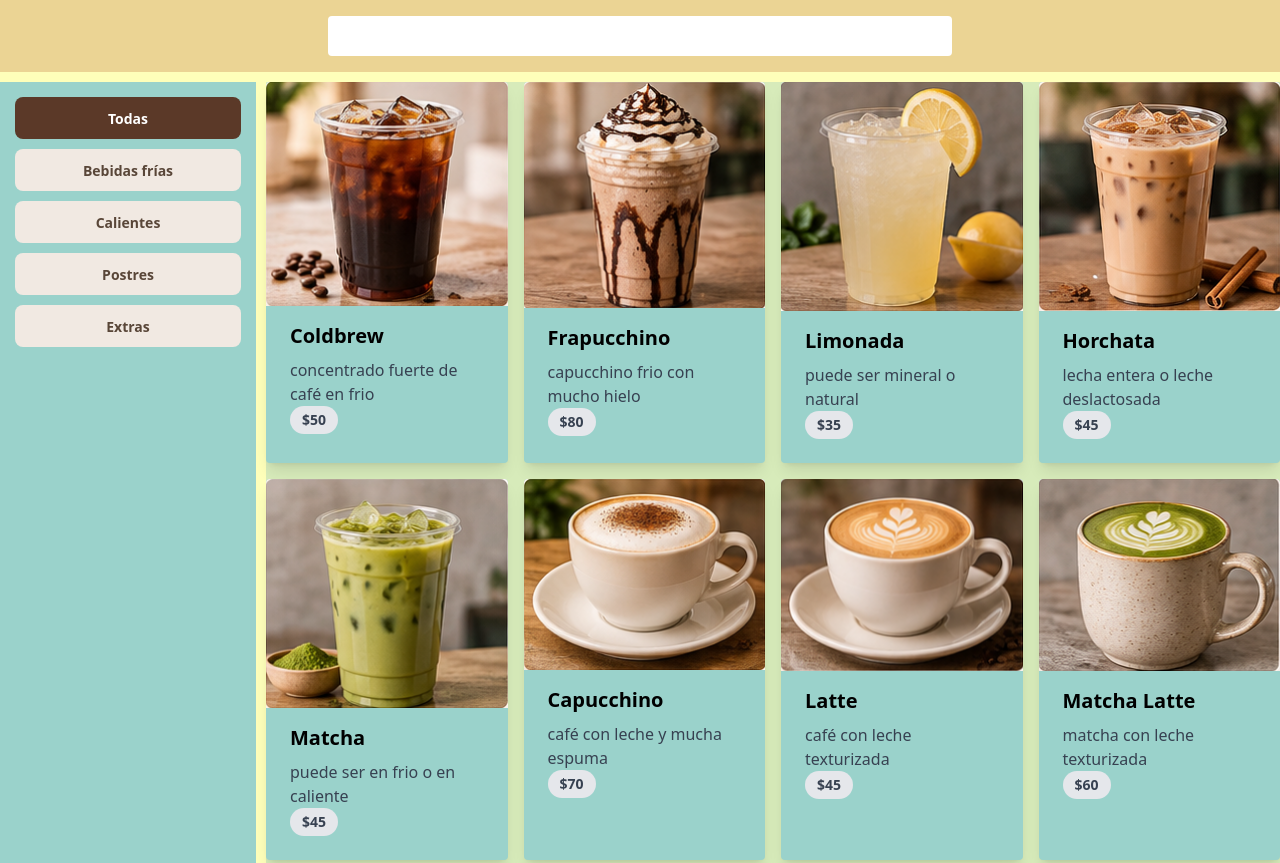
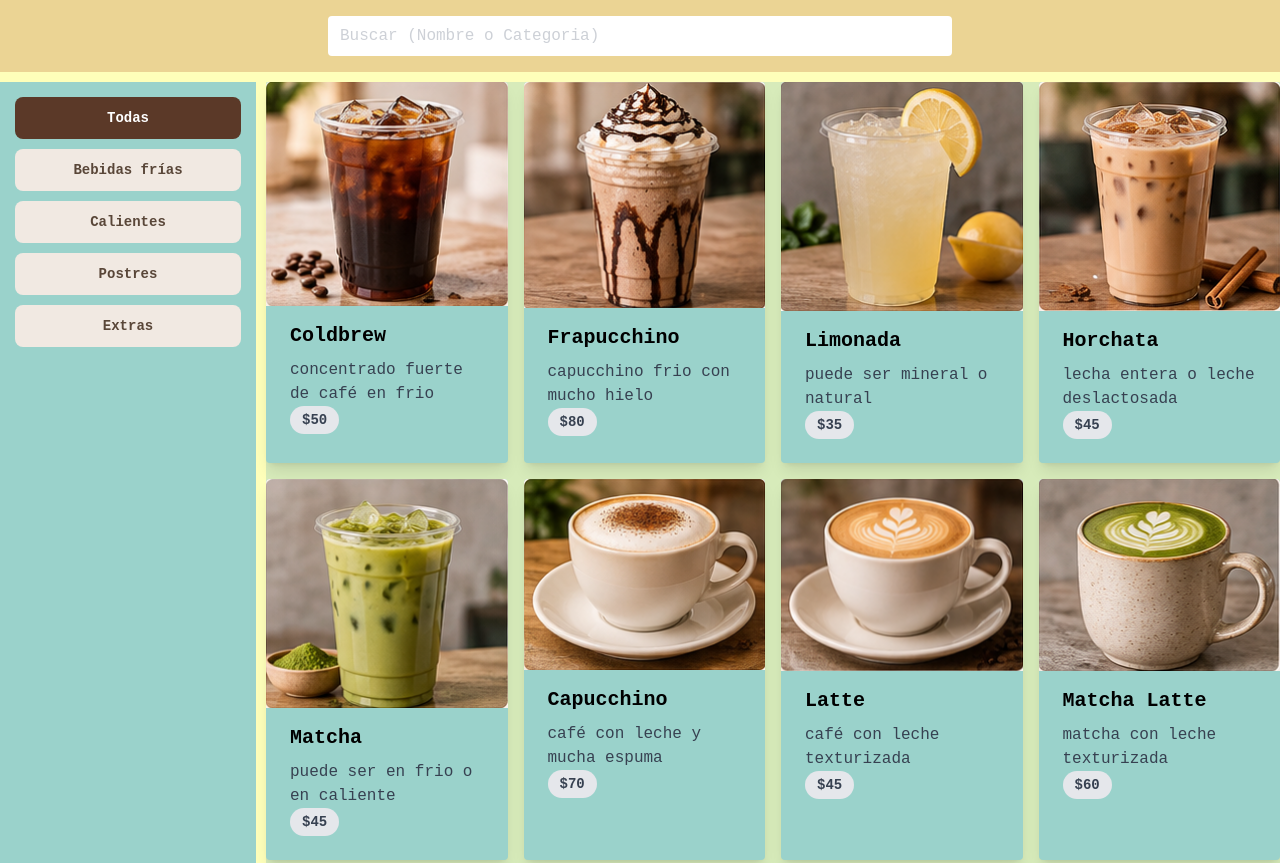
Before and after one commit to Mrpapita2124/Programacion-Web-2026, a plain HTML site: page pages/menu.html in a window 1280 px wide. Shown: the top 863 px of the page. Drawn offline with nearby package versions, Linux system fonts and the light colour scheme.

Commit message:
Agregue rapido unos cambios para el menu. Actualice el font para que sea Inconsolata. Tambien agregue placeholder para la barra de busqueda, para que el usuario sepa que puede ingresar.

```diff
--- a/css/menu.css
+++ b/css/menu.css
@@ -28,6 +28,7 @@ body {
     width: 100%;
     height: 100%;
     margin: 0;
+    font-family: 'Inconsolata', monospace;
 }
 
 .contenedor {
--- a/pages/menu.html
+++ b/pages/menu.html
@@ -19,7 +19,8 @@
     <div class="contenedor">
 
         <header class="flex justify-around items-center p-4 gap-4" id="header">
-            <input type="text" id="busqueda" name="usuario" class="w-1/2 h-10 rounded">
+
+          <input type="text" id="busqueda" name="usuario" placeholder="Buscar (Nombre o Categoria)" class="w-1/2 h-10 rounded placeholder:opacity-50 pl-3">
         </header>
 
         <nav id="nav">
```
